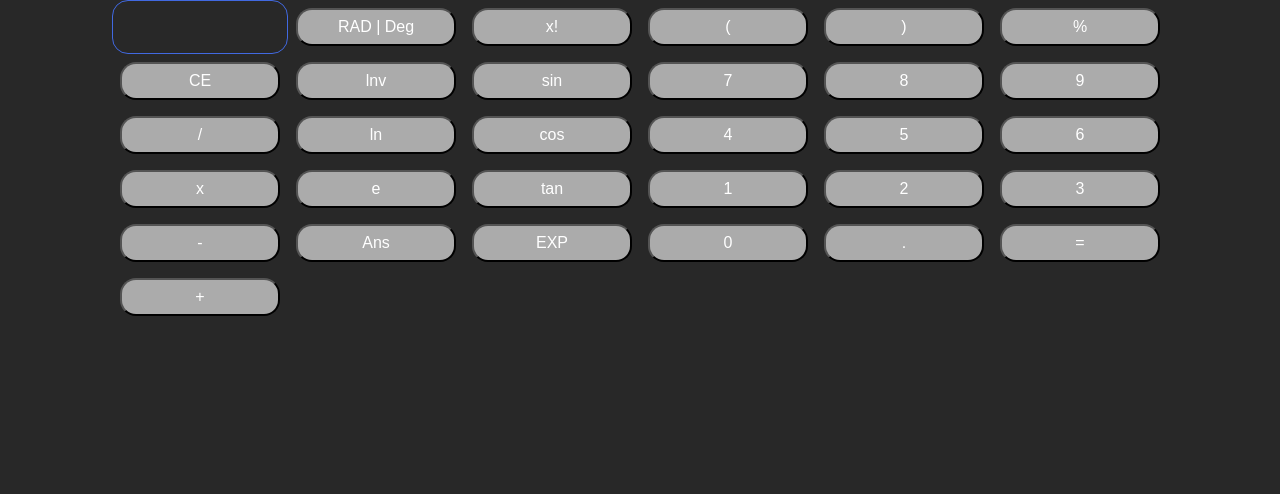
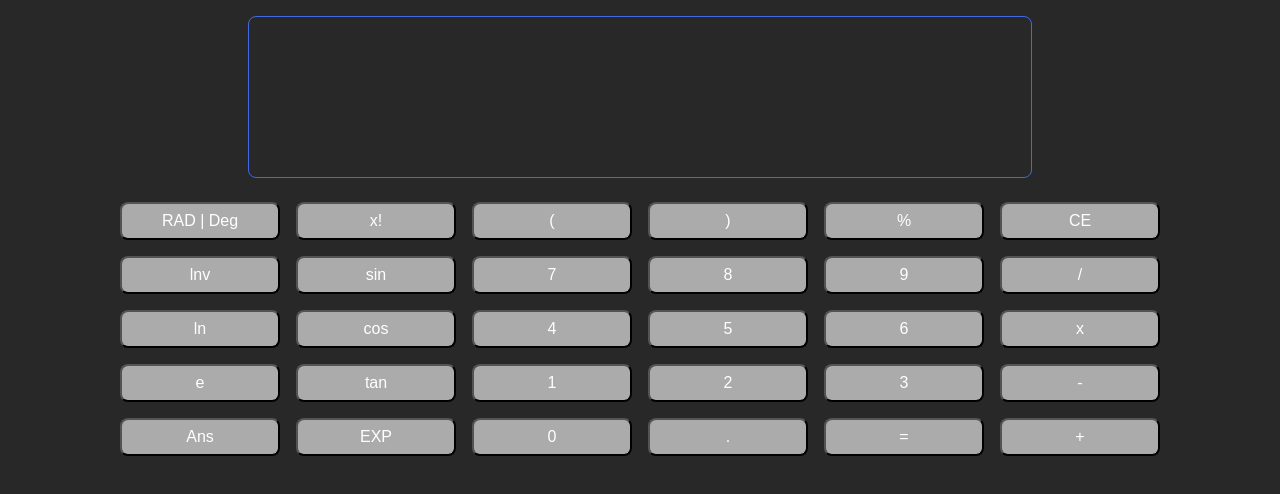
Before and after one commit to TryHardJ/Calculator-App, a React (Create React App) app: page / in a window 1280 px wide. Shown: the top 494 px of the page. Built offline with nearby package versions, Linux system fonts and the light colour scheme.

Commit message:
got onclick events to work

```diff
--- a/src/App.css
+++ b/src/App.css
@@ -7,25 +7,32 @@
 
 }
 
+#App-Calculator {
+  border: 1px solid rgb(65, 105, 225);
+  color:rgb(255, 255, 255);
+  border-radius: 0.5rem;
+  padding: 5rem;
+  margin: 1rem 15.5rem;
+  text-align: right;
+}
 
-.App-Calculator {
+.App-Buttons {
   display: grid;
   grid-template-columns: auto auto auto auto auto auto;
   justify-content: center;
 }
 
-.App-Calculator div {
-  display: flex;
-  border: 1px solid royalblue;
-  border-radius: 1rem;
-}
-
-.App-Calculator button {
+.App-Buttons button {
   width: 10rem;
   margin: 0.5rem;
-  border-radius: 1rem;
+  border-radius: 0.5rem;
   font-size: 1rem;
   color: rgb(255, 255, 255);
   background-color: rgb(171, 171, 171);
   padding: 0.5rem;
 }
+
+.App-Buttons :hover {
+  cursor: pointer;
+  opacity: 70%;
+}
--- a/src/App.js
+++ b/src/App.js
@@ -1,15 +1,16 @@
-
 import './App.css';
 
 function App() {
 
+
   function Row(button1, button2, button3, button4, button5, button6) {
-    this.button1 = <button>{button1}</button>;
-    this.button2 = <button>{button2}</button>;
-    this.button3 = <button>{button3}</button>;
-    this.button4 = <button>{button4}</button>;
-    this.button5 = <button>{button5}</button>;
-    this.button6 = <button>{button6}</button>;
+    /*onClick={() => document.getElementById('App-Calculator').innerHTML = "RAD | Deg"}*/
+    this.button1 = <button onClick={() => document.getElementById('App-Calculator').innerHTML = button1}>{button1}</button>;
+    this.button2 = <button onClick={() => document.getElementById('App-Calculator').innerHTML = button2}>{button2}</button>;
+    this.button3 = <button onClick={() => document.getElementById('App-Calculator').innerHTML = button3}>{button3}</button>;
+    this.button4 = <button onClick={() => document.getElementById('App-Calculator').innerHTML = button4}>{button4}</button>;
+    this.button5 = <button onClick={() => document.getElementById('App-Calculator').innerHTML = button5}>{button5}</button>;
+    this.button6 = <button onClick={() => document.getElementById('App-Calculator').innerHTML = button6}>{button6}</button>;
   };
 
   const row1 = new Row ("RAD | Deg", "x!", "(", ")", "%", "CE");
@@ -18,22 +19,20 @@ function App() {
   const row4 = new Row ("e", "tan", "1", "2", "3", "-");
   const row5 = new Row ("Ans", "EXP", "0", ".", "=", "+");
 
+
     return (
       <div className="App">
-        <div className="App-Calculator">
-          <div></div>
+        <div id='App-Calculator'></div>
+        <div className="App-Buttons">
           {row1.button1}{row1.button2}{row1.button3}{row1.button4}{row1.button5}{row1.button6}
           {row2.button1}{row2.button2}{row2.button3}{row2.button4}{row2.button5}{row2.button6}
           {row3.button1}{row3.button2}{row3.button3}{row3.button4}{row3.button5}{row3.button6}
           {row4.button1}{row4.button2}{row4.button3}{row4.button4}{row4.button5}{row4.button6}
           {row5.button1}{row5.button2}{row5.button3}{row5.button4}{row5.button5}{row5.button6}
-
         </div>
       </div>
     );
 
 }
 
-
-
 export default App;
```
